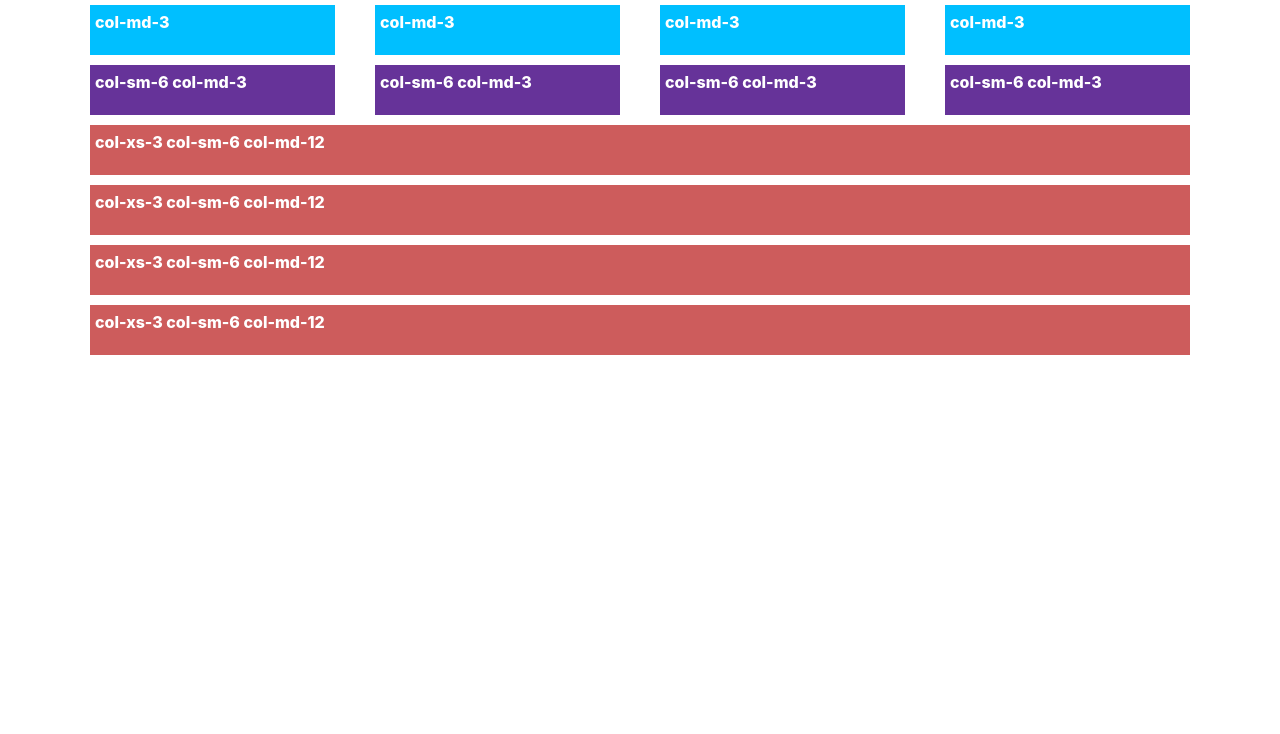
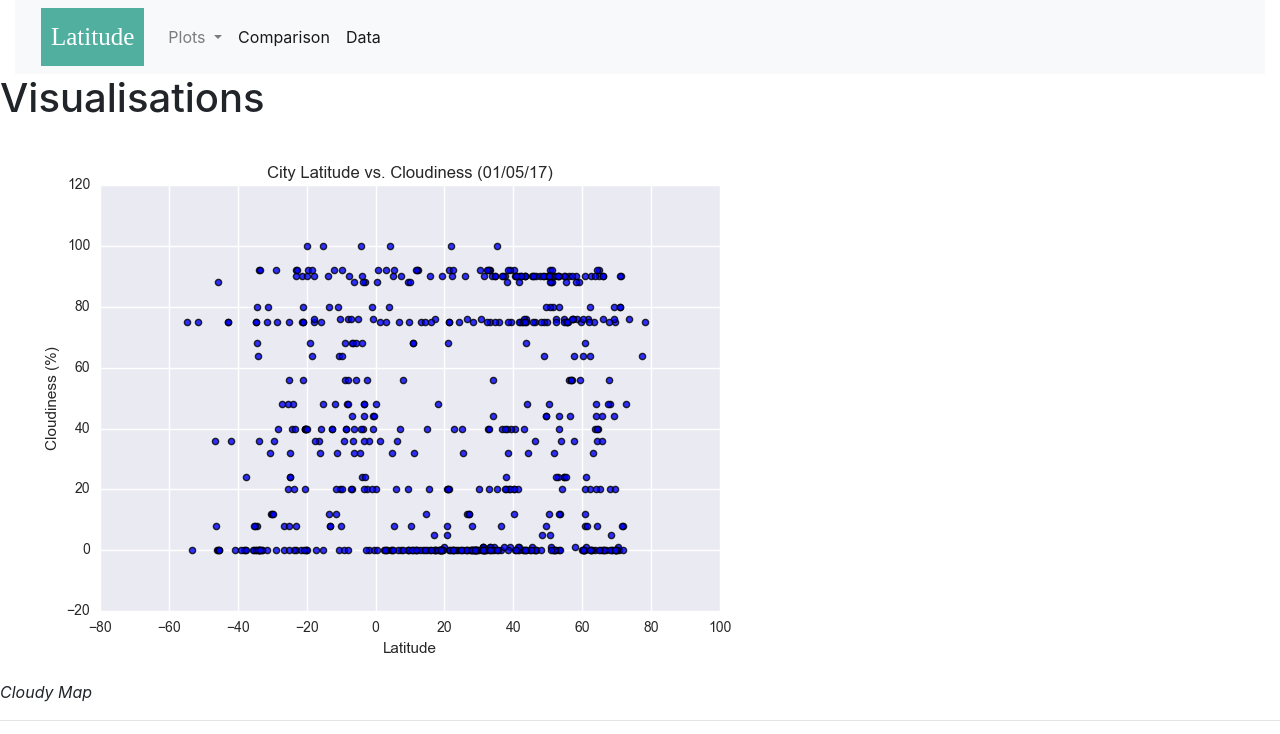
Before and after one commit to tanvi-12/Web-Design-Challenge, a plain HTML site: page index.html in a window 1280 px wide. Shown: the top 734 px of the page. Drawn offline with nearby package versions, Linux system fonts and the light colour scheme.

Commit message:
update changes to index.html

```diff
--- a/index.html
+++ b/index.html
@@ -10,55 +10,71 @@
 
 <body>
 
-  <div class="container">
-    <!--Normally these medium columns go full wide on small screen sizes-->
-    <div class="row">
-      <div class="col-md-3">
-        <div class="box skyblue">col-md-3</div>
+ <!-- Navigation Bar -->
+  <div class = "col-md-12">
+  <nav class="navbar navbar-expand-lg navbar-light bg-light">
+    <a class="navbar-brand text-white" href="index.html" ><strong></strong>Latitude</strong></a>
+
+    <button class="navbar-toggler" type="button" data-toggle="collapse" data-target="#navbarSupportedContent" aria-controls="navbarSupportedContent" aria-expanded="false" aria-label="Toggle navigation">
+      <span class="navbar-toggler-icon"></span>
+    </button>
+
+    <div class="collapse navbar-collapse" id="navbarSupportedContent">
+      <ul class="navbar-nav mr-auto">
+        <li class="nav-item dropdown">
+                        <a class="nav-link dropdown-toggle" href="#" id="navbarDropdown" role="button" data-toggle="dropdown" aria-haspopup="true" aria-expanded="false">
+                            Plots
+                        </a>
+                        <div class="dropdown-menu dropdown-menu-right" aria-labelledby="navbarDropdown">
+                            <a class="dropdown-item" href="temp.html">Max Temperature</a>
+                            <a class="dropdown-item" href="humidity.html">Humidity</a>
+                            <a class="dropdown-item" href="cloudiness.html">Cloudiness</a>
+                            <a class="dropdown-item" href="windspeed.html">Wind Speed</a>
                         </div>
-      <div class="col-md-3">
-        <div class="box skyblue">col-md-3</div>
+                    </li>
+        <li class="nav-item active">
+          <a class="nav-link" href="#comparison.html">Comparison<span class="sr-only">(current)</span></a>
+        </li>
+        <li class="nav-item active">
+          <a class="nav-link" href="#data.html">Data<span class="sr-only">(current)</span></a>
+        </li>
+      </ul>
     </div>
-      <div class="col-md-3">
-        <div class="box skyblue">col-md-3</div>
+  </nav>
   </div>
-      <div class="col-md-3">
-        <div class="box skyblue">col-md-3</div>
-      </div>
-    </div>
+ <!-- Visualisations -->
+  <section>
+    <h1>Visualisations</h1>
+    <article>
+    <a target="_blank" href="Resources/assets/images/Fig3.png">
+      <img src="Resources/assets/images/Fig3.png" alt="Cloudy Map">
+    </a>
+    <p><em>Cloudy Map</em></p>
+    </article>
+    <hr>
+    <article>
+    <a target="_blank" href="Resources/assets/images/Fig2.png">
+    <img src="Resources/assets/images/Fig2.png" alt="Humidity Map">
+    </a>
+    <p><em>Humidity Map</em></p>
+    </article>
+    <hr>
+    <article>
+      <a href="Resources/assets/images/Fig1.png">
+      <img target="_blank" src="Resources/assets/images/Fig1.png" alt="Max Temperature">
+      </a>
+      <p><em>Temperature Map</em></p>
+    </article>
+    <hr>
 
-    <!--These col-md-3 columns go half wide when on a small screen and full on extra small-->
-    <div class="row">
-      <div class="col-sm-6 col-md-3">
-        <div class="box purple">col-sm-6 col-md-3</div>
-      </div>
-      <div class="col-sm-6 col-md-3">
-        <div class="box purple">col-sm-6 col-md-3</div>
-      </div>
-      <div class="col-sm-6 col-md-3">
-        <div class="box purple">col-sm-6 col-md-3</div>
-      </div>
-      <div class="col-sm-6 col-md-3">
-        <div class="box purple">col-sm-6 col-md-3</div>
-      </div>
-    </div>
-<!--
-    These are full wide on a medium screen, half wide on a small screen, 1/4 wide on an extra small screen-->
-    <div class="row">
-      <div class="col-3 col-sm-6 col-md-12">
-        <div class="box red">col-xs-3 col-sm-6 col-md-12</div>
-      </div>
-      <div class="col-3 col-sm-6 col-md-12">
-        <div class="box red">col-xs-3 col-sm-6 col-md-12</div>
-      </div>
-      <div class="col-3 col-sm-6 col-md-12">
-        <div class="box red">col-xs-3 col-sm-6 col-md-12</div>
-      </div>
-      <div class="col-3 col-sm-6 col-md-12">
-        <div class="box red">col-xs-3 col-sm-6 col-md-12</div>
-      </div>
-    </div>
-  </div>
+    <figure>
+      <a target="_blank" href="Resources/assets/images/Fig4.png">
+      <img src="assets/images/Fig4.png" alt="Wind Map">
+      </a>
+      <figcaption><em>Wind Map</em></figcaption>
+    </figure>
+  </section>
+
 
     <script src="https://code.jquery.com/jquery-3.3.1.slim.min.js" integrity="sha384-q8i/X+965DzO0rT7abK41JStQIAqVgRVzpbzo5smXKp4YfRvH+8abtTE1Pi6jizo" crossorigin="anonymous"></script>
     <script src="https://cdnjs.cloudflare.com/ajax/libs/popper.js/1.14.7/umd/popper.min.js" integrity="sha384-UO2eT0CpHqdSJQ6hJty5KVphtPhzWj9WO1clHTMGa3JDZwrnQq4sF86dIHNDz0W1" crossorigin="anonymous"></script>
--- a/style.css
+++ b/style.css
@@ -1,19 +1,12 @@
-.box {
-  min-height: 50px;
-  padding: 5px;
-  margin: 5px;
-  font-weight: 800;
-  color: #fff;
+/* navbar styling*/
+a.navbar-brand{
+  margin-left: 10px;
+  padding: 10px;
+  background-color: rgb(81, 175, 160);
+  font-family: 'Times New Roman', Times, serif;
+  font-size: 25px;
 }
 
-.skyblue {
-  background: deepskyblue;
+/* navbar styling*/
+.navbar{ padding-right:40px;
 }
-
-.purple {
-  background: rebeccapurple;
-}
-
-.red {
-  background: indianred;
-}
```
Lines whose indentation alone changed are shown as unchanged.
